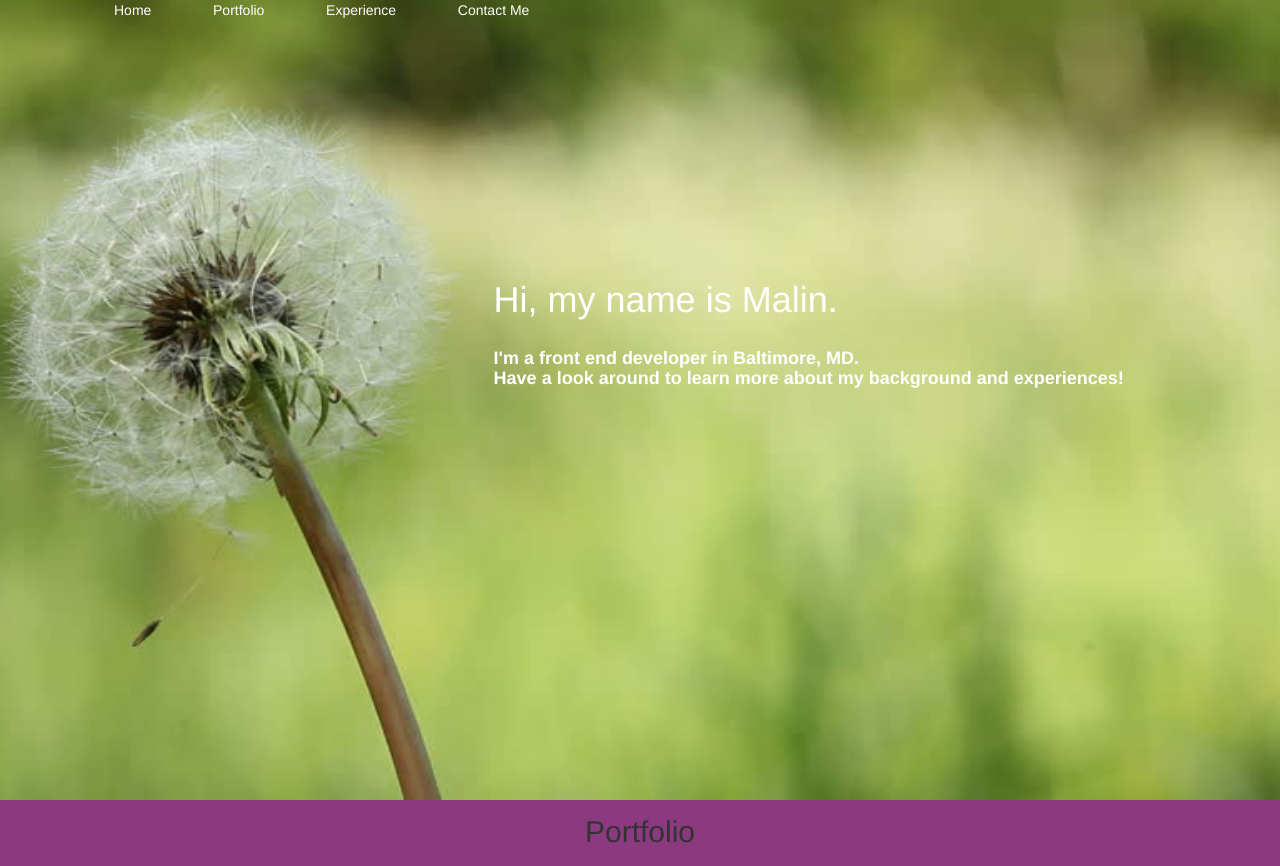
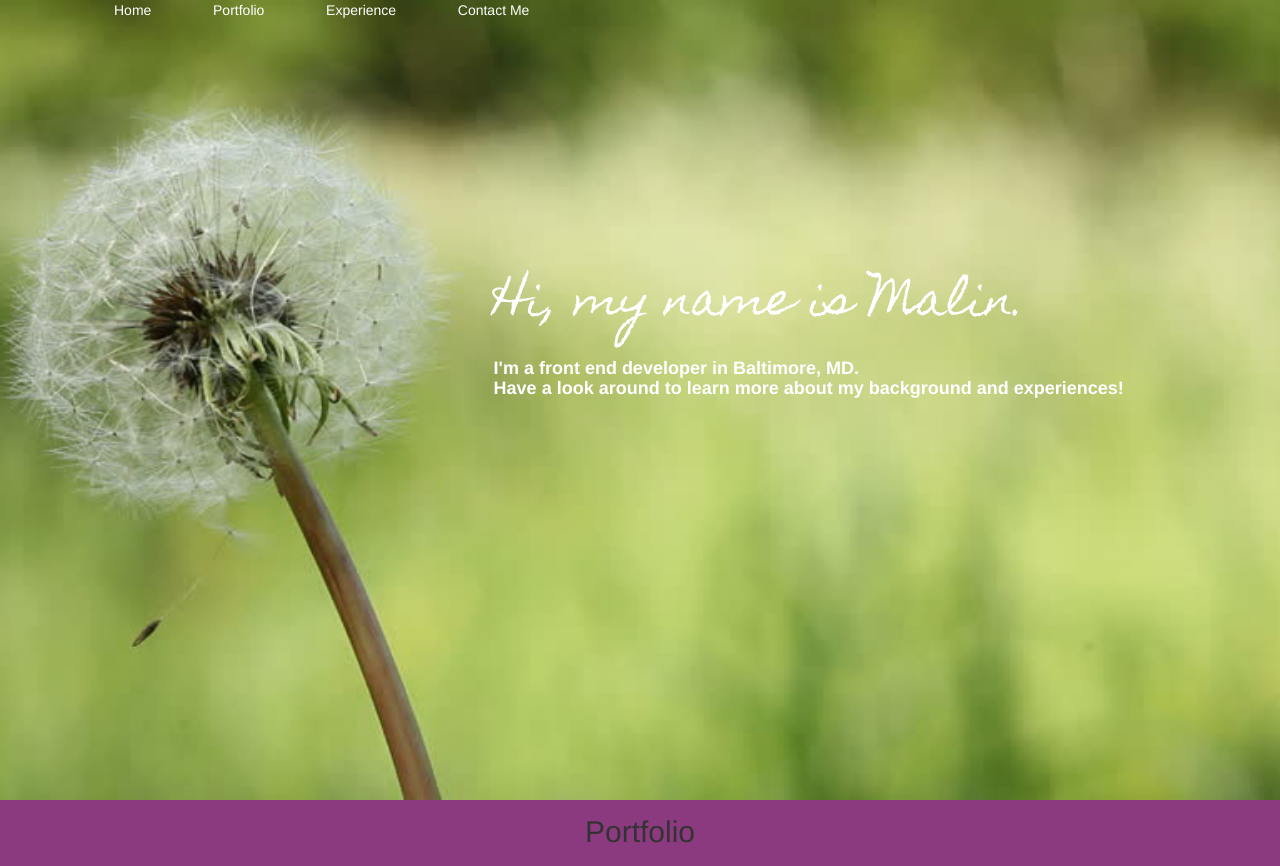
Before and after one commit to malinmaria/malin-portfolio, a plain HTML site: page index.html in a window 1280 px wide. Shown: the top 866 px of the page. Drawn offline with nearby package versions, Linux system fonts and the light colour scheme.

Commit message:
linked new google font family

```diff
--- a/css/styles.css
+++ b/css/styles.css
@@ -8,7 +8,6 @@ img {
 .navbar-default {
   background-color: transparent;
   border-color: transparent;
-  /*box-shadow: 0 1px 4px rgba(0,0,0,.4);*/
 }
 
 .nav {
@@ -39,11 +38,8 @@ h2, h4 {
 }
 
 .hello {
-  position: absolute;
-  top: 12%;
-  left: 10%;
-  width: 20%;
-  height: 20%;
+  font-family: 'Homemade Apple', cursive;
+  font-size: 45px;
 }
 
 .intro {
@@ -54,8 +50,6 @@ h2, h4 {
   padding: 20px;
   color: white;
   text-align: left;
-  /*border: 1px solid white;*/
-  /*background: rgba(255, 255, 255, 0.5);*/
 }
 
 /*PORTFOLIO*/
--- a/index.html
+++ b/index.html
@@ -5,6 +5,7 @@
     <!-- <link rel="stylesheet" type="text/css" href="css/bootstrap.css" /> -->
     <link rel="stylesheet" href="https://maxcdn.bootstrapcdn.com/bootstrap/4.0.0-alpha.5/css/bootstrap.min.css" integrity="sha384-AysaV+vQoT3kOAXZkl02PThvDr8HYKPZhNT5h/CXfBThSRXQ6jW5DO2ekP5ViFdi" crossorigin="anonymous">
     <link rel="stylesheet" type="text/css" href="css/styles.css" />
+    <link href="https://fonts.googleapis.com/css?family=Homemade+Apple" rel="stylesheet">
   </head>
   <body>
 
@@ -27,7 +28,7 @@
       <!-- <div class="hello">
         <img src="img/me.jpg" class="img-circle" alt="Cinque Terre">
       </div> -->
-      <h4 class="intro"><b><h1>Hi, my name is Malin.</h1> <br> I'm a front end developer in Baltimore, MD.<br>
+      <h4 class="intro"><b><h1 class="hello">Hi, my name is Malin.</h1> <br> I'm a front end developer in Baltimore, MD.<br>
         Have a look around to learn more about my background and experiences!</b>
       </h4>
     </div>
```
